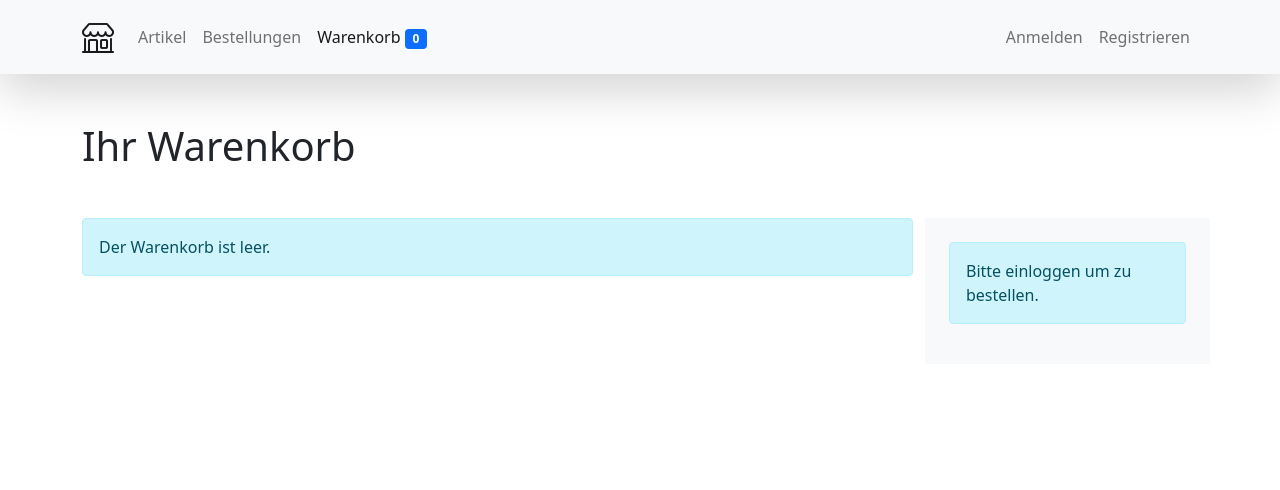
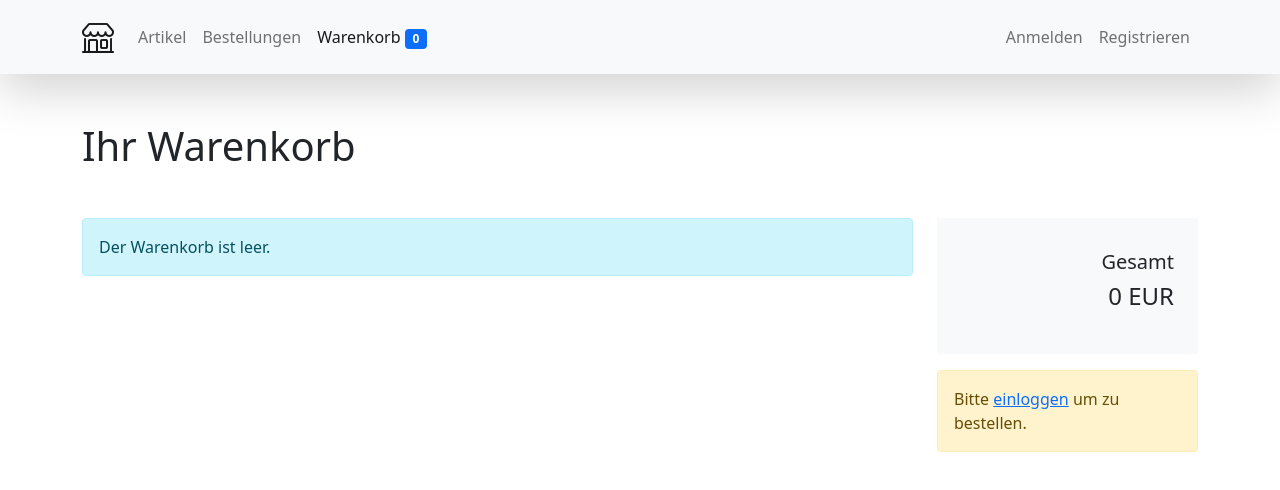
Before and after one commit to tmonzel/webshop-starter, a Vue app in the folder shop/: page /cart in a window 1280 px wide. Shown: the top 490 px of the page. Built offline with nearby package versions, Linux system fonts and the light colour scheme.

Commit message:
Optimize cart view

```diff
--- a/shop/src/views/CartView.vue
+++ b/shop/src/views/CartView.vue
@@ -8,24 +8,33 @@
             <span>
               {{ item.product.name }} ({{ item.product.type }})
             </span>
-            <span>
-              <button class="btn p-0 shadow-none" @click="removeItem(index)">
-                <i class="bi-trash"></i>
-              </button>
-            </span>
+            <div>
+              <span class="me-3">{{ item.product.price.value }} {{ item.product.price.currency }}</span>
+              <span>
+                <button class="btn p-0 shadow-none" @click="removeItem(index)">
+                  <i class="bi-trash"></i>
+                </button>
+              </span>
+            </div>
           </li>
         </ul>
         <div v-else class="alert alert-info">
           Der Warenkorb ist leer.
         </div>
       </div>
-      <div class="col-md-3 bg-light p-4">
+      <div class="col-md-3">
+        <div class="bg-light p-4 mb-3">
+          <div class="fs-4 text-end mb-3">
+            <span class="lead">Gesamt</span><br>{{ priceTotal.value }} {{ priceTotal.currency }}
+          </div>
+        </div>
+
         <div class="d-flex justify-content-end" v-if="auth.user">
           <button class="btn btn-lg btn-primary" @click="orderCart">Bestellen</button>
         </div>
 
-        <div class="alert alert-info" v-else>
-          Bitte einloggen um zu bestellen.
+        <div class="alert alert-warning" v-else>
+          Bitte <router-link to="/login">einloggen</router-link> um zu bestellen.
         </div>
       </div>
     </div>
@@ -43,14 +52,15 @@ export default defineComponent({
   name: 'CartView',
 
   setup() {
-    const { state: cart, removeItem, orderCart } = useCart();
+    const { state: cart, removeItem, orderCart, priceTotal } = useCart();
     const { state: auth } = useAuth();
 
     return {
       cart,
       auth,
       orderCart,
-      removeItem
+      removeItem,
+      priceTotal
     }
   }
 });
```
